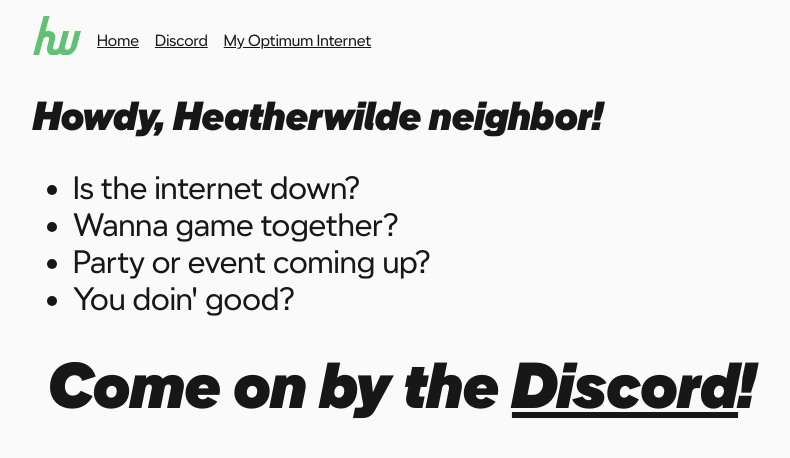
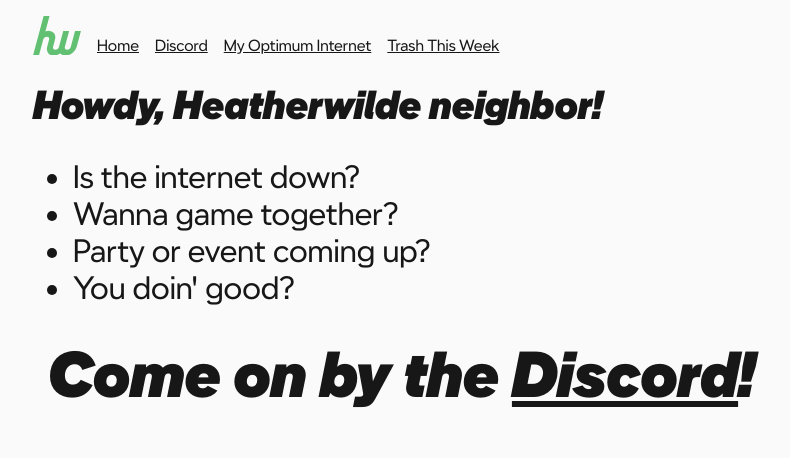
Before and after one commit to t-mart/heatherwilde.buzz, a SvelteKit app: page / in a window 1280 px wide. Shown: the top 458 px of the page, without its empty margins (239-1029 px from the left). Built offline with nearby package versions, Linux system fonts and the light colour scheme.

Commit message:
crazy stuff to get collapsable nav

```diff
--- a/src/global.css
+++ b/src/global.css
@@ -51,8 +51,14 @@
 }
 
 a:focus {
-	/* color: var(--up-color); */
 	outline: 0.2em dashed var(--up-color);
 	outline-offset: 0.3em;
 	border-radius: 0.25em;
 }
+
+button {
+	color: var(--text-color);
+	background: none;
+	border: none;
+	cursor: pointer;
+}
--- a/src/routes/+layout.svelte
+++ b/src/routes/+layout.svelte
@@ -1,23 +1,47 @@
 <script lang="ts">
+	let navCollapsed = true;
 </script>
 
 <div class="container">
 	<header>
 		<nav>
-			<a href="/" aria-label="Home" id="foo">
-				<svg viewBox="-34.5 0 122 100" xmlns="http://www.w3.org/2000/svg" aria-label="Home Icon">
-					<path
-						d="M0 0v100-40a10 10 180 1 1 30 0v18a10 10 180 1 0 30 0V38v40a10 10 180 1 0 30 0V38"
-						fill="none"
-						stroke-width="15"
-						transform="skewX(-15)"
-					/>
-				</svg></a
-			>
-			<ol>
+			<ol class:collapsed={navCollapsed}>
+				<li class="nav-buttons">
+					<button
+						class="hamburger"
+						on:click={() => (navCollapsed = !navCollapsed)}
+						aria-label="Toggle Navigation"
+					>
+						<svg xmlns="http://www.w3.org/2000/svg" width="1em" height="100%" viewBox="0 0 24 24"
+							><path
+								fill="none"
+								stroke-linecap="round"
+								stroke-linejoin="round"
+								stroke-width="2"
+								d="M5 17h14M5 12h14M5 7h14"
+							/></svg
+						>
+					</button>
+					<!-- <a href="/" aria-label="Home"> -->
+					<svg
+						class="logo"
+						viewBox="-34.5 0 122 100"
+						xmlns="http://www.w3.org/2000/svg"
+						aria-label="Home Icon"
+					>
+						<path
+							d="M0 0v100-40a10 10 180 1 1 30 0v18a10 10 180 1 0 30 0V38v40a10 10 180 1 0 30 0V38"
+							fill="none"
+							stroke-width="15"
+							transform="skewX(-15)"
+						/>
+					</svg>
+					<!-- </a> -->
+				</li>
 				<li><a href="/">Home</a></li>
 				<li><a href="https://discord.gg/fYS3BTXJdr">Discord</a></li>
 				<li><a href="/internet">My Optimum Internet</a></li>
+				<li><a href="https://trashthisweek.com/">Trash This Week</a></li>
 			</ol>
 		</nav>
 	</header>
@@ -36,29 +60,68 @@
 		max-width: 800px;
 	}
 
-	nav {
+	nav ol {
 		margin-bottom: 1.5rem;
 		margin-top: 1rem;
 		display: flex;
-		align-items: flex-start;
+		align-items: baseline;
 		gap: 1rem;
+		flex-direction: column;
+		list-style-type: none;
+		display: flex;
+		gap: 1rem;
+		padding-inline-start: 0;
+	}
+
+	nav ol .hamburger {
+		display: unset;
+	}
+
+	nav ol.collapsed li:not(.hamburger, .nav-buttons) {
+		display: none;
+	}
+
+	.nav-buttons {
+		display: flex;
+		align-items: center;
+        gap: 1rem;
+	}
+
+	@media (min-width: 600px) {
+		nav ol {
+			flex-direction: row;
+		}
+
+		nav ol.collapsed li:not(.nav-buttons) {
+			display: unset;
+            align-self: flex-end;
+		}
+
+		nav ol li .hamburger {
+			display: none;
+		}
 	}
 
 	svg {
 		width: 3rem;
 		min-width: 3rem;
+	}
+
+	svg.logo {
 		stroke: var(--up-color);
 	}
 
-	a:hover svg {
+    .hamburger {
+        padding: 0;
+    }
+
+	.hamburger svg {
 		stroke: var(--text-color);
+		border: 1px solid var(--text-color);
+		border-radius: 0.5rem;
 	}
 
-	nav ol {
-		list-style-type: none;
-		display: flex;
-		gap: 1rem;
-		padding-inline-start: 0;
-		align-items: center;
+	.hamburger:hover svg {
+		stroke: var(--up-color);
 	}
 </style>
```
